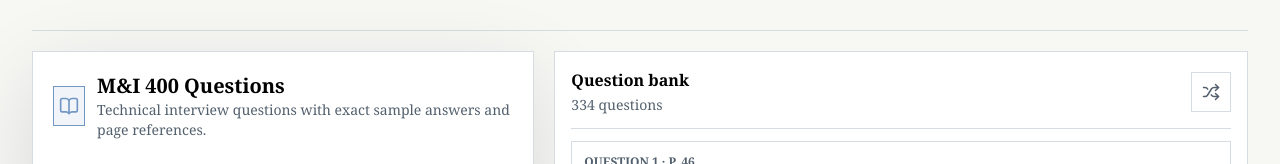
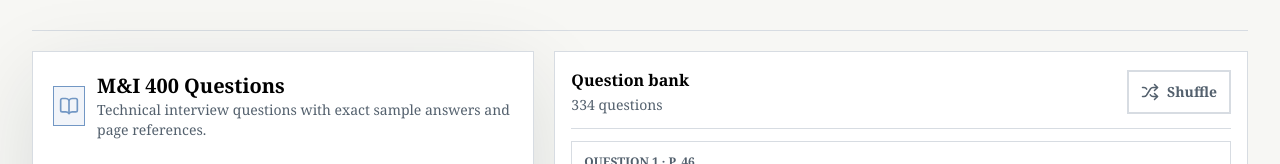
Before and after one commit to NUFinanceProjects/Market-Technicals, a Next.js app: page / in a window 1280 px wide. Both pictures are taken after a click on the button "M&I 400 Questions". Shown: the part 433-597 px from the top of the page. Built offline with nearby package versions, Linux system fonts and the light colour scheme.

Commit message:
Make shuffle control clearer

```diff
--- a/app/page.tsx
+++ b/app/page.tsx
@@ -1392,15 +1392,16 @@ function ShuffleToggle({
   return (
     <button
       onClick={onClick}
-      className={`flex h-10 w-10 items-center justify-center border transition ${
+      className={`inline-flex h-11 items-center justify-center gap-2 border-2 px-3 text-sm font-black transition ${
         active
-          ? "border-mint bg-mint text-ink"
-          : "border-line bg-white text-steel hover:border-mint"
+          ? "border-black bg-mint text-black shadow-terminal"
+          : "border-line bg-white text-steel hover:border-mint hover:text-ink"
       }`}
       title={active ? "Shuffle on" : "Shuffle off"}
       aria-label={active ? "Turn shuffle off" : "Turn shuffle on"}
     >
       <Shuffle size={18} />
+      <span>{active ? "Shuffle On" : "Shuffle"}</span>
     </button>
   );
 }
```
